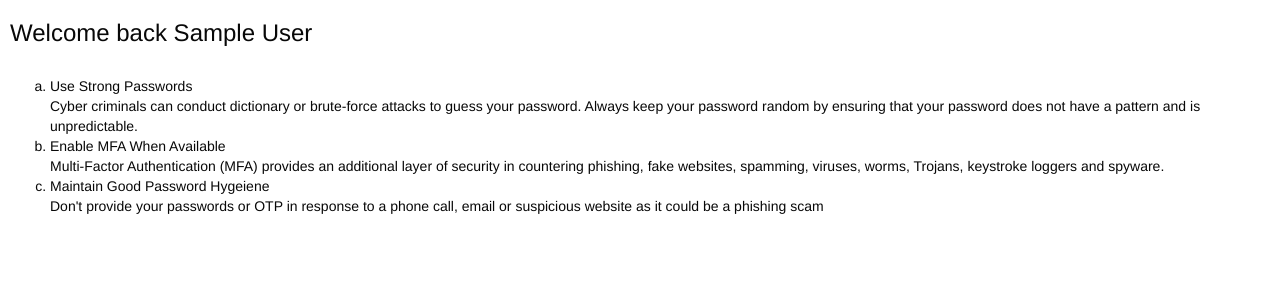
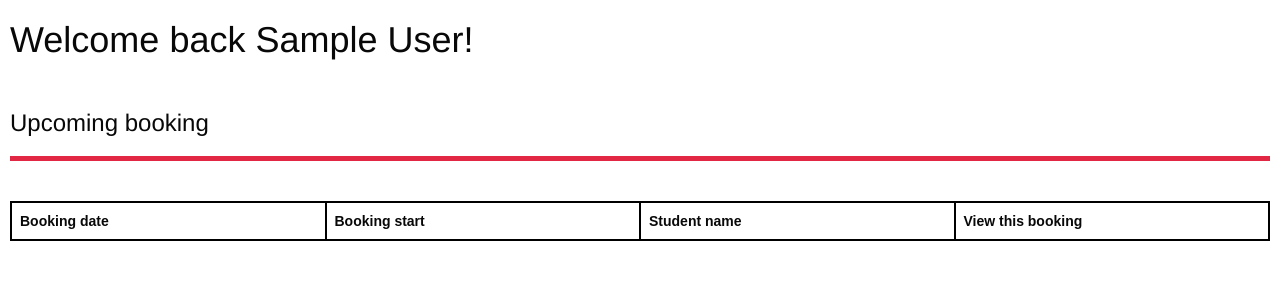
Before and after one commit to Foxy-5/ict302, a PHP site: page /home.php in a window 1280 px wide. Shown: the part 82-382 px from the top of the page. Run offline with PHP 8.4, Linux system fonts and the light colour scheme; the visitor is signed in with stand-in values (Sample User, id 1); tables that the repository leaves empty hold one stand-in row (values such as "Sample post"); lists and menus that the app fills with data are empty.

Commit message:
Added bookings container on homepage
Added upcoming bookings container on homepage

```diff
--- a/MeetMe/home.php
+++ b/MeetMe/home.php
@@ -5,6 +5,7 @@ include("connection.php");
 include("function.php");
 
 $user_data = check_login($con);
+$userid = $user_data['StaffID'];
 ?>
 <!DOCTYPE html>
 <html lang="en">
@@ -44,29 +45,40 @@ $user_data = check_login($con);
         </div>
     </nav>
     <div class="content">
-        <h3>Welcome back  <?php echo $user_data['First_name'];?> <?php echo $user_data['Last_name'];?></h3>
+        <h1>Welcome back  <?php echo $user_data['First_name'];?> <?php echo $user_data['Last_name'];?>!</h1>
         <br>
-        <ol style="list-style-type: lower-alpha">
-            <li>
-                Use Strong Passwords<br />
-                Cyber criminals can conduct dictionary or brute-force attacks
-                to guess your password. Always keep your password random by
-                ensuring that your password does not have a pattern and is
-                unpredictable.
-            </li>
-            <li>
-                Enable MFA When Available<br />
-                Multi-Factor Authentication (MFA) provides an additional layer
-                of security in countering phishing, fake websites, spamming,
-                viruses, worms, Trojans, keystroke loggers and spyware.
-            </li>
-            <li>
-                Maintain Good Password Hygeiene<br />
-                Don't provide your passwords or OTP in response to a phone
-                call, email or suspicious website as it could be a phishing
-                scam
-            </li>
-        </ol>
+        <h3>Upcoming booking</h3>
+        <hr class="redbar">
+        <br>
+        <table id="myTable" class="upcomingbooking">
+            <thead>
+                <tr>
+                    <th>Booking date</th>
+                    <th>Booking start</th>
+                    <th>Student name</th>
+                    <th>View this booking</th>
+                </tr>
+            </thead>
+            <tbody>
+                <?php
+                $today = date("Y-m-d");
+                $query1 = "Select Booking_date, Booking_start, First_name, Last_name, BookingID from booking, student where (booking.ConvenerID = '$userid') and (booking.Status = 'confirmed') and (booking.StudentID = student.StudentID) and (booking.Booking_date >= '$today') ORDER BY booking_start ASC";
+
+                $result1 = mysqli_query($con, $query1);
+                while ($row = mysqli_fetch_array($result1)) {
+                ?>
+                    <tr>
+                        <td><?php echo $row['Booking_date']; ?></td>
+                        <td><?php echo $row['Booking_start']; ?></td>
+                        <td><?php echo $row['First_name'] . " " . $row['Last_name']; ?></td>
+                        <td><a class="linktobutton" href="viewbooking.php?bookingid=<?php echo $row['BookingID']; ?>">View</a></td>
+                    </tr>
+                <?php
+                }
+                ?>
+            </tbody>
+
+        </table>
     </div>
 </body>
 
```
Also changed, not shown: MeetMe/uploadExcel.php (+8 -2 lines).
